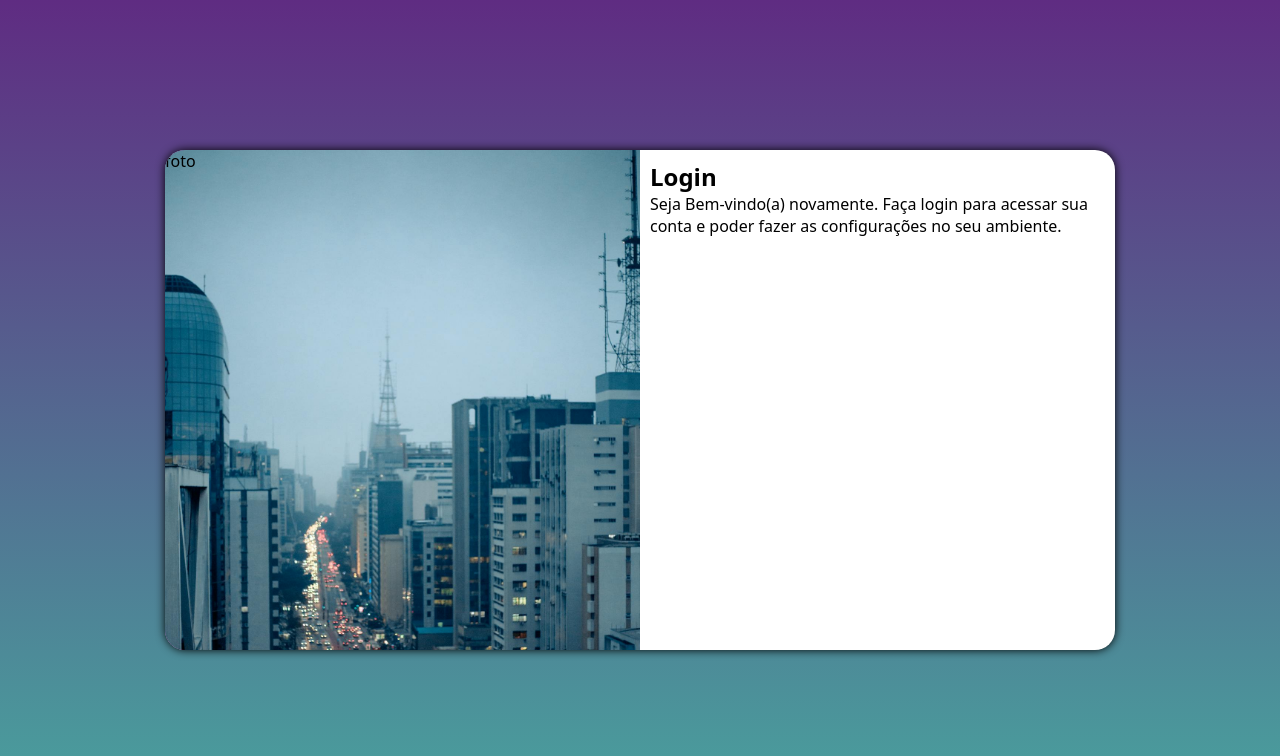
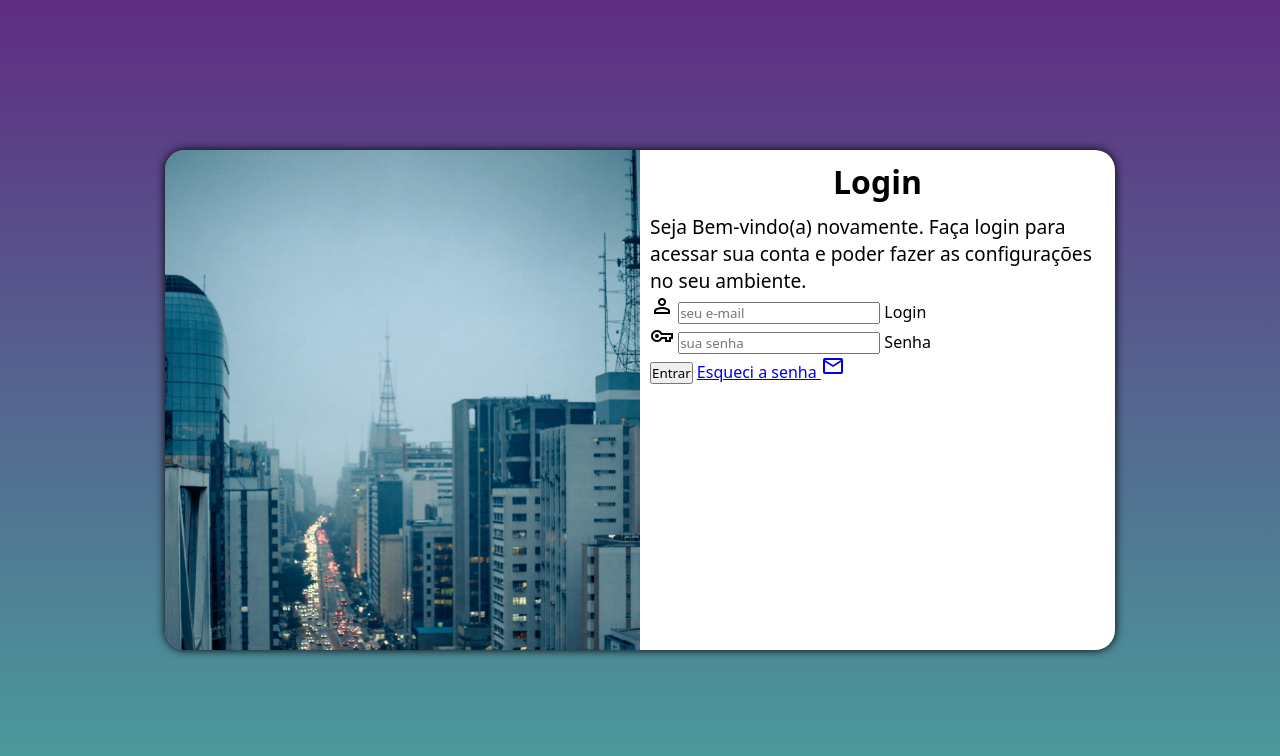
Before and after one commit to Dieegoo13/projeto-login, a plain HTML site: page index.html in a window 1280 px wide. Drawn offline with nearby package versions, Linux system fonts and the light colour scheme.

Commit message:
adicionei o formulario

```diff
--- a/index.html
+++ b/index.html
@@ -4,6 +4,12 @@
     <meta charset="UTF-8">
     <meta name="viewport" content="width=device-width, initial-scale=1.0">
     <title>Login</title>
+    <link rel="stylesheet" href="https://fonts.googleapis.com/css2?family=Material+Symbols+Outlined:opsz,wght,FILL,GRAD@20..48,100..700,0..1,-50..200" />
+
+    <link rel="stylesheet" href="https://fonts.googleapis.com/css2?family=Material+Symbols+Outlined:opsz,wght,FILL,GRAD@20..48,100..700,0..1,-50..200" />
+
+    <link rel="stylesheet" href="https://fonts.googleapis.com/css2?family=Material+Symbols+Outlined:opsz,wght,FILL,GRAD@20..48,100..700,0..1,-50..200" />
+
     <link rel="stylesheet" href="style.css">
     <link rel="stylesheet" href="media-query.css">
 </head>
@@ -11,13 +17,27 @@
     <main>
         <section id="login">
             <div id="imagem">
-                 foto
+
             </div>
 
             <div id="formulario">
                 <h1>Login</h1>
                 <p>Seja Bem-vindo(a) novamente. Faça login para acessar sua conta e poder fazer as configurações no seu ambiente.</p>
-                <form action="login.php" method="post"></form>
+                <form action="login.php" method="post" autocomplete="on">
+                    <div class="campo">
+                        <span class="material-symbols-outlined">person</span>
+                        <input type="email" name="login" id="ilogin" placeholder="seu e-mail" required maxlength="30">
+                        <label for="ilogin">Login</label>
+                    </div>
+
+                    <div class="campo">
+                        <span class="material-symbols-outlined">vpn_key</span>
+                        <input type="password" name="senha" id="isenha" placeholder="sua senha" required maxlength="20">
+                        <label for="isenha">Senha</label>
+                    </div>
+                    <input type="submit" value="Entrar">
+                    <a href="esqueci.html">Esqueci a senha <span class="material-symbols-outlined">mail</span></a>
+                </form>
             </div>
 
         </section>
--- a/media-query.css
+++ b/media-query.css
@@ -41,4 +41,13 @@
         float: right;
         width: 50%;
     }
+
+    div#formulario > h1 {
+        font-size: 2em;
+    }
+
+
+    div#formulario > p {
+        font-size: 1.2em;
+    }
 }
--- a/style.css
+++ b/style.css
@@ -46,3 +46,12 @@ section#login > div#formulario {
     display: block;
      padding: 10px;
 }
+
+div#formulario > h1 {
+    text-align: center;
+    margin-bottom: 10px;
+}
+
+div#formulario > p {
+    font-size: 0.8em;
+}
```
